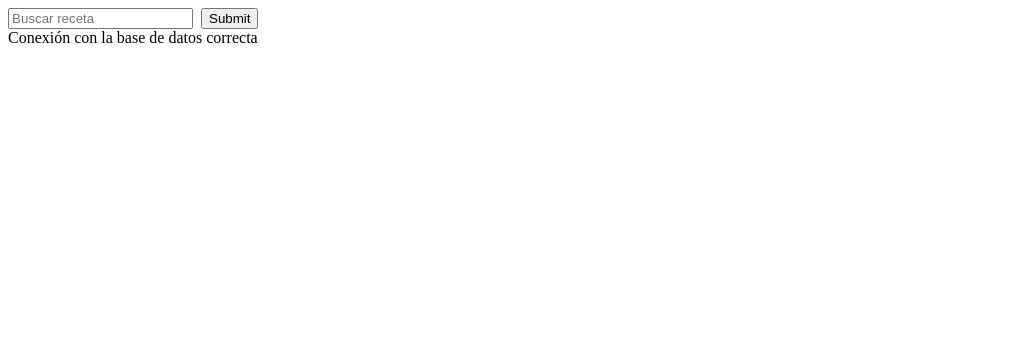
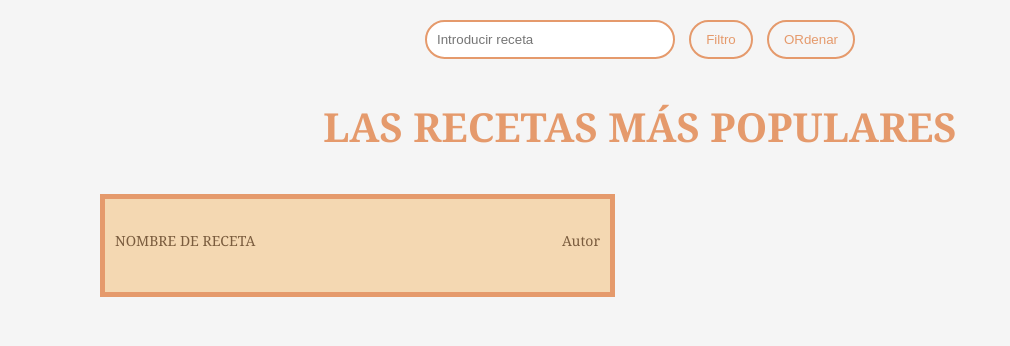
Before and after one commit to DavidMero/ElSaborDeLaCasa, a PHP site: page / in a window 1280 px wide. Shown: the top 346 px of the page, without its empty margins (0-1010 px from the left). Run offline with PHP 8.4, Linux system fonts and the light colour scheme.

Commit message:
Adición de  estilo a la página

```diff
--- /dev/null
+++ b/src/assests/style.css
@@ -0,0 +1,78 @@
+body {
+    margin: 0;
+    font-family: 'Georgia', serif;
+    background-color: #f5f5f5;
+    text-align: center;
+}
+
+/* 🔝 barra superior */
+.top-bar {
+    margin: 20px;
+}
+
+input[type="search"] {
+    padding: 10px;
+    border: 2px solid #e59a6c;
+    border-radius: 20px;
+    width: 250px;
+}
+
+input[type="button"] {
+    padding: 10px 15px;
+    border: 2px solid #e59a6c;
+    border-radius: 20px;
+    background: none;
+    color: #e59a6c;
+    margin-left: 10px;
+    cursor: pointer;
+}
+
+.titulo {
+    color: #e59a6c;
+    font-size: 40px;
+    margin: 40px 0;
+}
+
+.tarjetas {
+    display: grid;
+    grid-template-columns: repeat(2, 1fr);
+    gap: 50px;
+    padding: 0 100px 50px;
+}
+
+.tarjeta {
+    border: 5px solid #e59a6c;
+    background-color: #f4d8b2;
+}
+
+.card img {
+    width: 100%;
+    height: 200px;
+    object-fit: cover;
+}
+
+.info {
+    padding: 10px;
+    background-color: #f4d8b2;
+}
+
+.top {
+    display: flex;
+    justify-content: space-between;
+    font-size: 14px;
+    color: #7a5c3e;
+}
+
+.icons {
+    margin-top: 10px;
+    text-align: left;
+
+    span {
+        background-color: #e59a6c;
+        color: white;
+        padding: 5px;
+        border-radius: 50%;
+        margin-right: 5px;
+        font-size: 12px;
+    }
+}
--- a/src/components/buscador.php
+++ b/src/components/buscador.php
@@ -5,14 +5,3 @@
         <input type="submit">
     </form>
 </section>
-<?php
-include "database/db.php";
-
-$conexion = conexionDB();
-
-$q = $_POST['nombre'] ?? '';
-
-if (!empty($q)) {
-    buscarReceta($conexion, $q);
-}
-?>
--- /dev/null
+++ b/src/components/header.php
@@ -0,0 +1,19 @@
+<header class="top-bar">
+    <form action="">
+        <input type="search" placeholder="Introducir receta">
+        <input type="button" value="Filtro">
+        <input type="button" value="ORdenar">
+    </form>
+</header>
+
+<?php
+include "config/db.php";
+
+$q = $_POST['nombre'] ?? '';
+
+/* Comprobamos que no esté vacía la variable y buscamos la receta */
+if (!empty($q)) {
+    $conexion = conexionDB();
+    $resultado = buscarReceta($conexion, $q);
+}
+?>
--- /dev/null
+++ b/src/components/tarjeta.php
@@ -0,0 +1,16 @@
+<div class="tarjetas">
+    <div class="tarjeta">
+        <img src="">
+        <div class="info">
+            <div class="top">
+                <span>NOMBRE DE RECETA</span>
+                <span class="autor">Autor</span>
+            </div>
+            <div class="icons">
+                <img src="" alt="">
+                <img src="" alt="">
+                <img src="" alt="">
+            </div>
+        </div>
+    </div>
+</div>
--- a/src/database/db.php
+++ b/src/config/db.php
@@ -8,7 +8,6 @@ function conexionDB()
 
     try {
         $conn = new PDO("mysql:host=db;dbname=$nameDB;charset=utf8mb4", $username, $password);
-        echo "Conexión con la base de datos correcta";
         return $conn;
     } catch (PDOException $e) {
         echo "ERROR: " . $e->getMessage();
@@ -22,11 +21,7 @@ function buscarReceta($conexion, $nombre)
         $sql = "SELECT * FROM recetas WHERE nombre = ?";
         $declaracion = $conexion->prepare($sql);
         $declaracion->execute([$nombre]);
-        while ($row = $declaracion->fetch(PDO::FETCH_NUM)) {
-            for ($i = 0; $i < count($row); $i++) {
-                echo "$row[$i] | ";
-            }
-        }
+        return $declaracion;
     } catch (PDOException $e) {
         echo "Error" . $e->getMessage();
     }
--- a/src/index.php
+++ b/src/index.php
@@ -4,16 +4,11 @@
     <meta charset="UTF-8">
     <meta name="viewport" content="width=device-width, initial-scale=1.0">
     <title>Document</title>
+    <link rel="stylesheet" href="./assests/style.css">
 </head>
 <body>
-    <?php include "components/buscador.php"?>
-    <main>
-        <div class="tarjeta">
-            <img src="" alt="">
-            <div class="contenido">
-
-            </div>
-        </div>
-    </main>
+    <?php include "components/header.php"?>
+    <h1 class="titulo">LAS RECETAS MÁS POPULARES</h1>
+    <?php include "components/tarjeta.php"?>
 </body>
 </html>
```
Also changed, not shown: database/01-Recetario DDL.sql (added, +59 -0 lines), database/02-Recetario DML.sql (added, +44 -0 lines), docker-compose.yml (+8 -3 lines).
